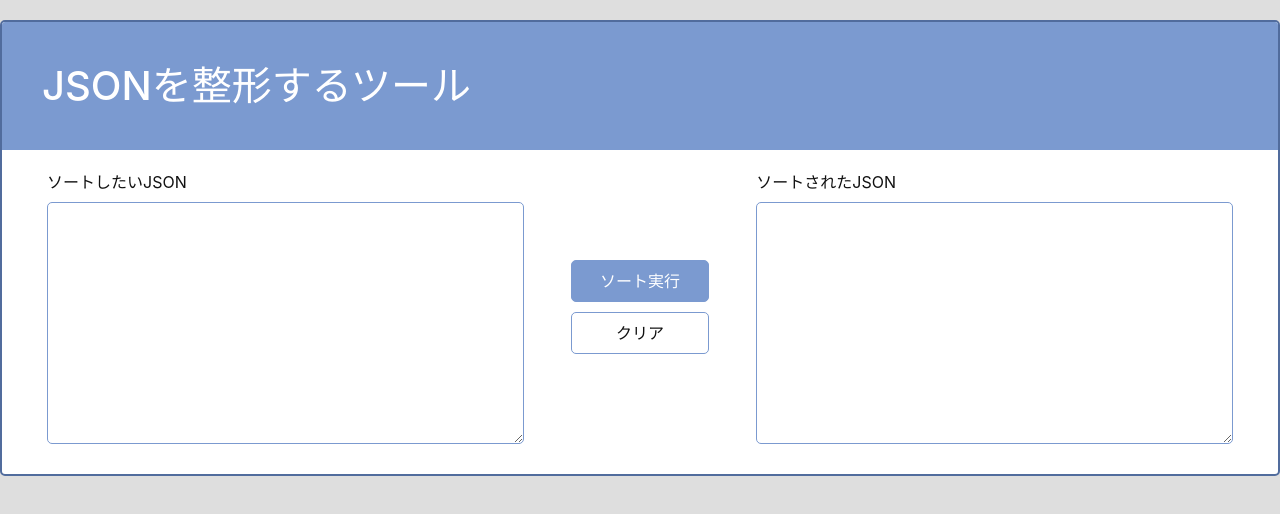
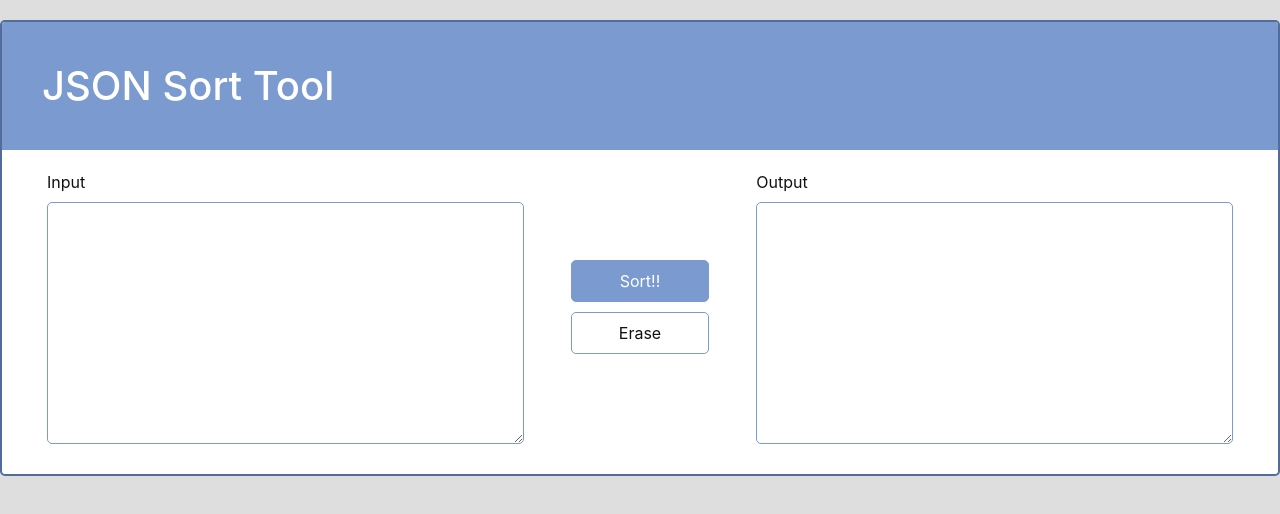
Before and after one commit to chanlettuce/JSON-Sorter, a website built with webpack: page dist/index.html in a window 1280 px wide. Built offline with nearby package versions, Linux system fonts and the light colour scheme.

Commit message:
再ビルド

```diff
--- a/dist/index.html
+++ b/dist/index.html
@@ -6,10 +6,10 @@
       name="viewport"
       content="width=device-width, initial-scale=1, shrink-to-fit=no"
     />
-    <title>JSON-Sorter</title>
+    <title>JSON Sort Tool</title>
   </head>
   <body>
-    <h1>JSONを整形するツール</h1>
+    <h1>JSON Sort Tool</h1>
     <div>
       <div class="container-fluid">
         <div class="row">
@@ -17,15 +17,15 @@
         </div>
         <div class="row">
           <div class="col-sm-5 child-width-max">
-            <label class="block">ソートしたいJSON</label>
+            <label class="block">Input</label>
             <textarea id="input-json" cols="30" rows="10"></textarea>
           </div>
           <div class="col-sm-2 button-area">
-            <button type="button" id="sort" class="positive">ソート実行</button>
-            <button type="button" id="erase">クリア</button>
+            <button type="button" id="sort" class="positive">Sort!!</button>
+            <button type="button" id="erase">Erase</button>
           </div>
           <div class="col-sm-5 child-width-max">
-            <label class="block">ソートされたJSON</label>
+            <label class="block">Output</label>
             <textarea id="output-json" cols="30" rows="10"></textarea>
           </div>
         </div>
```
Also changed, not shown: dist/index.min.js.
